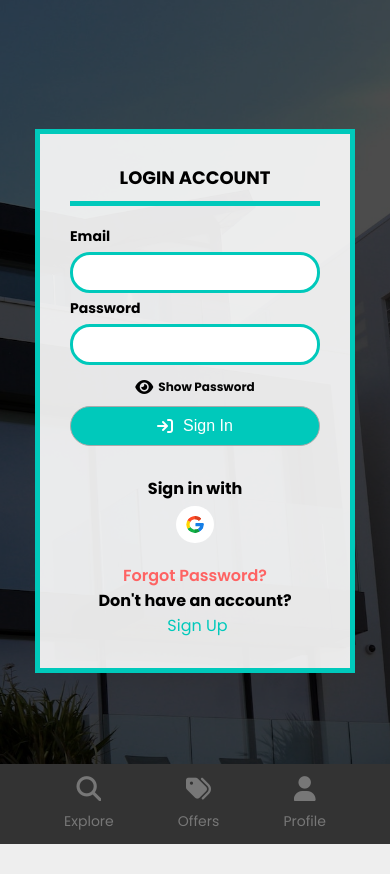
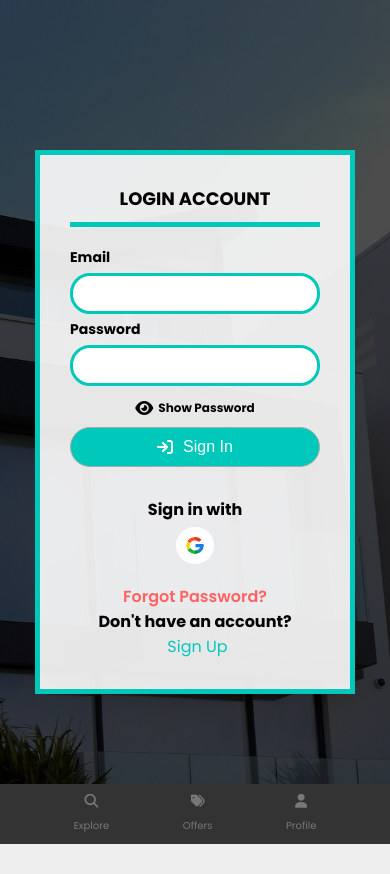
Before and after one commit to khen0071/Estate-Picker, a React (Vite) app: page /sign-in in a window 390 px wide. Before the commit the page ends 844 px from the top, so only its background shows below. Built offline with nearby package versions, Linux system fonts and the light colour scheme; a web font is replaced by a local one.

Commit message:
2nd commit

```diff
--- a/src/index.css
+++ b/src/index.css
@@ -97,6 +97,23 @@ button {
   font-weight: 400;
   font-size: 14px;
   transition: 0.5s;
+}
+
+@media only screen and (max-width: 400px) {
+  .icon {
+    font-size: 14px;
+  }
+
+  .icon-dark {
+    font-size: 14px;
+  }
+
+  .navbarParaActive {
+    font-size: 10px;
+  }
+  .navbarPara {
+    font-size: 10px;
+  }
 }
 
 /*Conditional for Icons End*/
--- a/src/styles/Explore.module.css
+++ b/src/styles/Explore.module.css
@@ -1,3 +1,6 @@
+.explore_container {
+  margin-bottom: 50px;
+}
 .borderDesign {
   border-bottom: 3px solid var(--green);
   width: 200px;
--- a/src/styles/Navbar.module.css
+++ b/src/styles/Navbar.module.css
@@ -3,7 +3,7 @@
   left: 0;
   bottom: 0;
   right: 0;
-  height: 80px;
+  height: 60px;
   background-color: #333;
   /* color: #fff; */
   z-index: 1000;
--- a/src/styles/SignForm.module.css
+++ b/src/styles/SignForm.module.css
@@ -13,12 +13,12 @@
   background-position: center;
   background-repeat: no-repeat;
   background-size: cover;
-  height: 95vh;
+  height: auto;
 }
 
 .overlay_container {
   background: rgba(0, 0, 0, 0.7);
-  height: 95vh;
+  height: 100vh;
 }
 
 .signUp_content_box {
```
